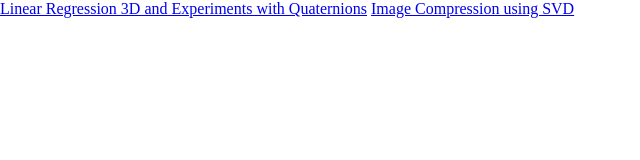
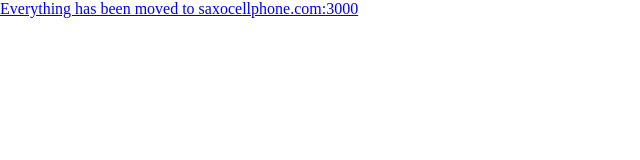
Before and after one commit to saxocellphone/LAProject, a website: page index.html in a window 1280 px wide. Shown: the whole page, without its empty margins (0-640 px from the left). Drawn offline with Linux system fonts and the light colour scheme.

```diff
--- a/index.html
+++ b/index.html
@@ -10,7 +10,6 @@
 		</style>
 	</head>
 	<body>
-		<a href='linear_regression'>Linear Regression 3D and Experiments with Quaternions</a>
-		<a href='image_processing'>Image Compression using SVD</a>
+		<a href='saxocellphone.com:3000'>Everything has been moved to saxocellphone.com:3000</a>
 	</body>
 </html>
```
